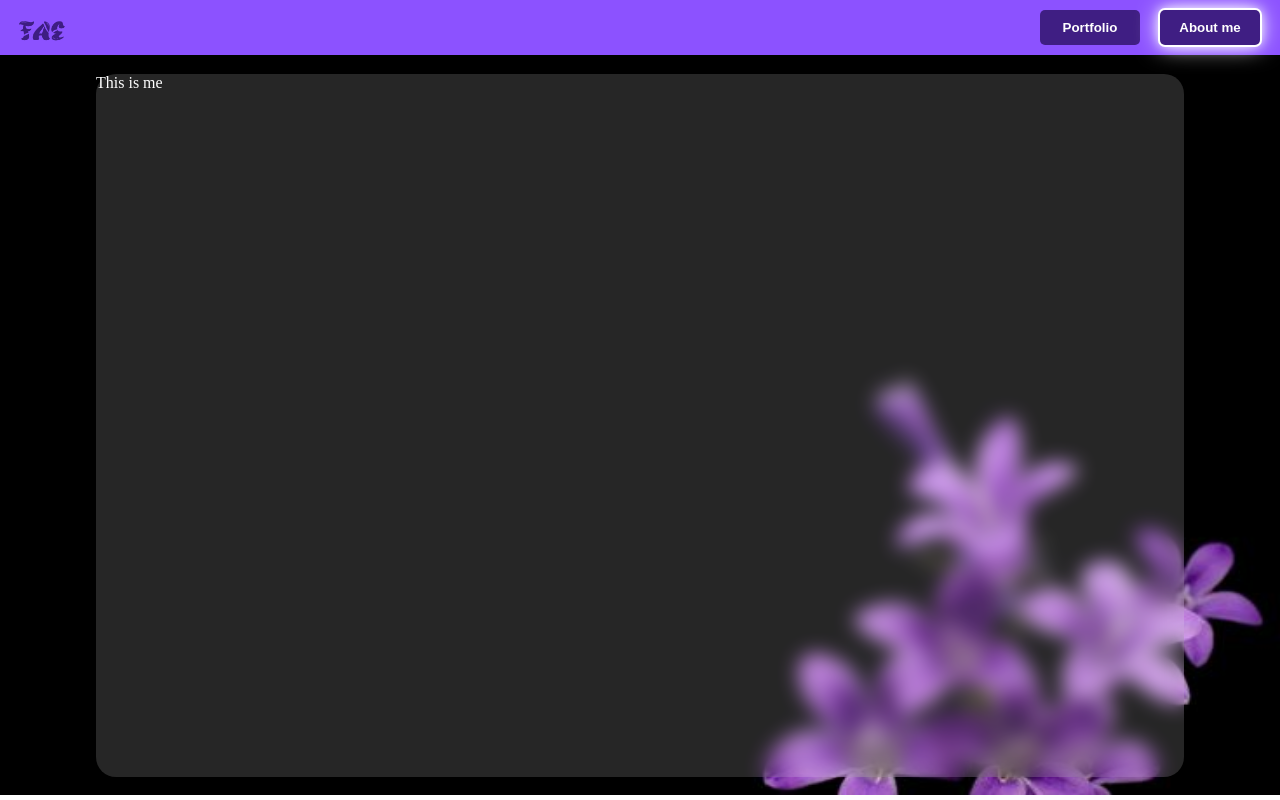
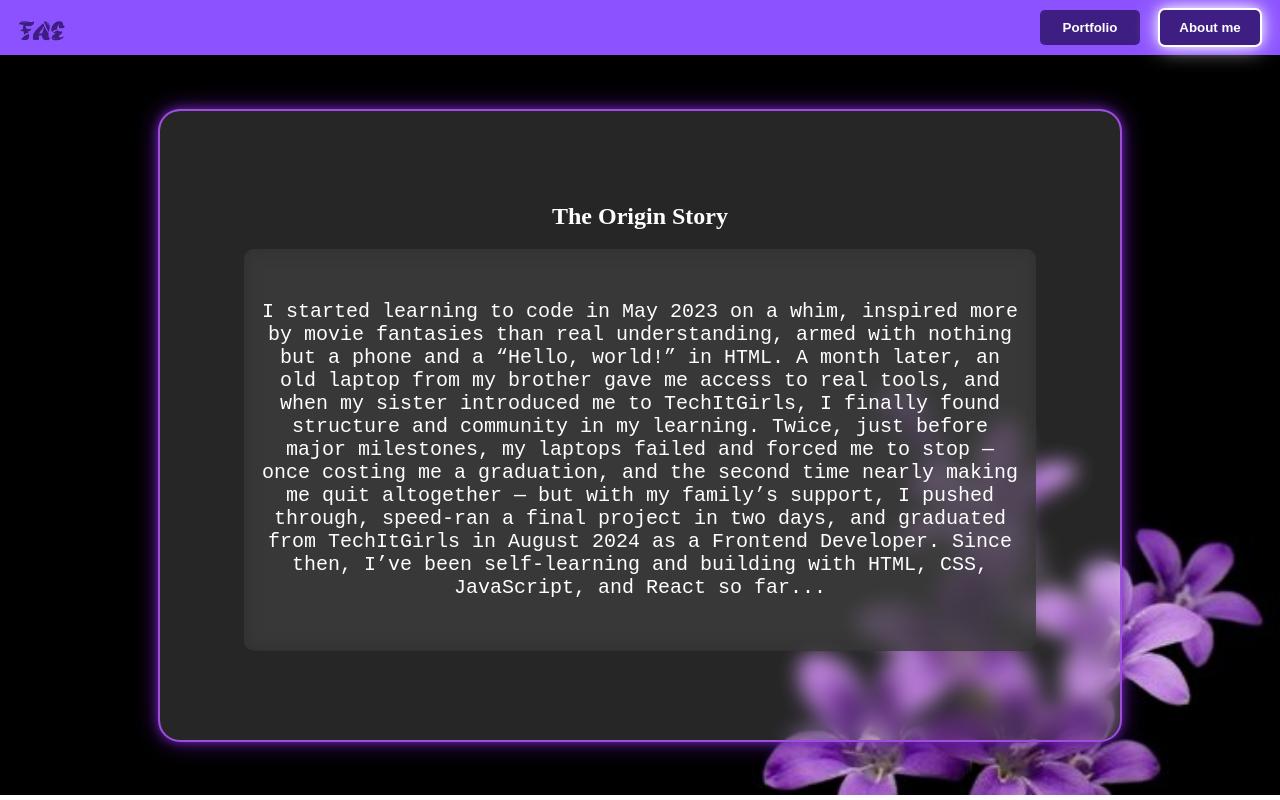
Before and after one commit to theinternetfae/My-Portfolio, a React (Vite) app: page /about in a window 1280 px wide. Built offline with nearby package versions, Linux system fonts and the light colour scheme; a web font is replaced by a local one.

Commit message:
Adding about me text

```diff
--- a/src/About.jsx
+++ b/src/About.jsx
@@ -2,7 +2,10 @@ function About() {
     return (
         <section className="overall-body">
             <div className="blur-about">
-                This is me
+                <h1>The Origin Story</h1>
+                <div className="about-desc">
+                    <p>I started learning to code in May 2023 on a whim, inspired more by movie fantasies than real understanding, armed with nothing but a phone and a “Hello, world!” in HTML. A month later, an old laptop from my brother gave me access to real tools, and when my sister introduced me to TechItGirls, I finally found structure and community in my learning. Twice, just before major milestones, my laptops failed and forced me to stop — once costing me a graduation, and the second time nearly making me quit altogether — but with my family’s support, I pushed through, speed-ran a final project in two days, and graduated from TechItGirls in August 2024 as a Frontend Developer. Since then, I’ve been self-learning and building with HTML, CSS, JavaScript, and React so far...</p>
+                </div>
             </div>
         </section>
     );
--- a/src/SectionCard.jsx
+++ b/src/SectionCard.jsx
@@ -52,7 +52,7 @@ function SectionCard({ currentProject, editCount, found }) {
     }
 
     const handlePlay = () => {
-        console.log("called")
+        console.log("called");
         videoRef.current?.requestFullscreen();
     };
 
--- a/src/index.css
+++ b/src/index.css
@@ -141,8 +141,8 @@ nav .nav-box .navigating:active{
 
 .blur-about {
   margin: auto;
-  width: 85%;
-  height: 95%;
+  width: 75%;
+  height: 85%;
   background: rgba(255, 255, 255, 0.15);
   z-index: 2;
   border-radius: 20px;
@@ -150,6 +150,30 @@ nav .nav-box .navigating:active{
   display: flex;
   justify-content: space-between;
   transition: 2s ease 0.5s;
+  display: flex;
+  flex-direction: column;
+  align-items: center;
+  justify-content: center;
+  gap: 15px;
+  box-shadow: 0 0 0 2px #9D4EDD,
+    0 0 12px #7B2CBF,
+    0 0 24px #5A189A;
+}
+
+.blur-about .about-desc {
+  height: 60%;
+  width: 80%;
+  border-radius: 10px;
+  background: #343434be;
+  padding: 12px;
+  font-size: 20px;
+  box-shadow: 0, 0 5px (rgba(0, 0, 0, .5));
+  backdrop-filter: blur(10px);
+  font-family: 'Courier New', Courier, monospace;
+  display: flex;
+  align-items: center;
+  justify-content: center;
+  text-align: center;
 }
 
 .blur-error img{
```
